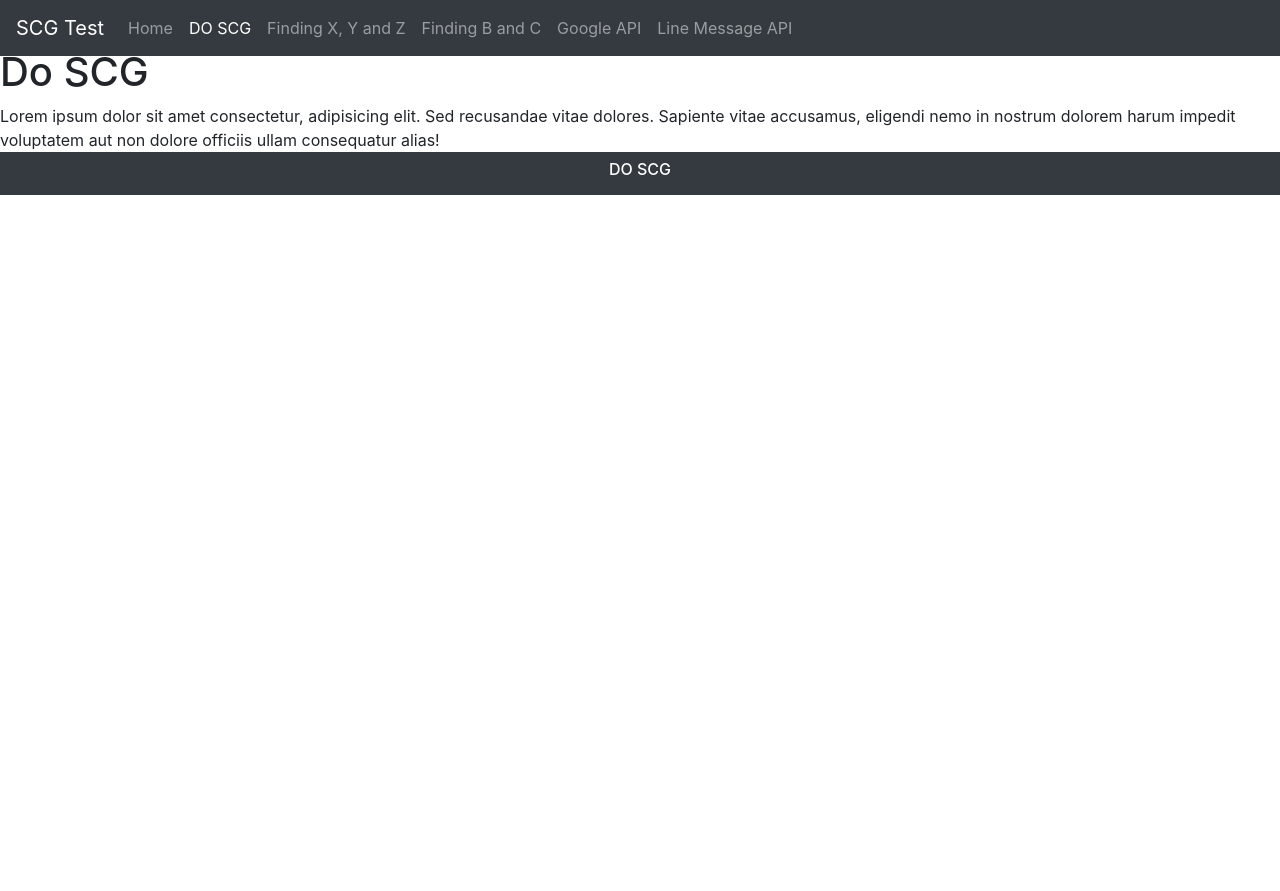
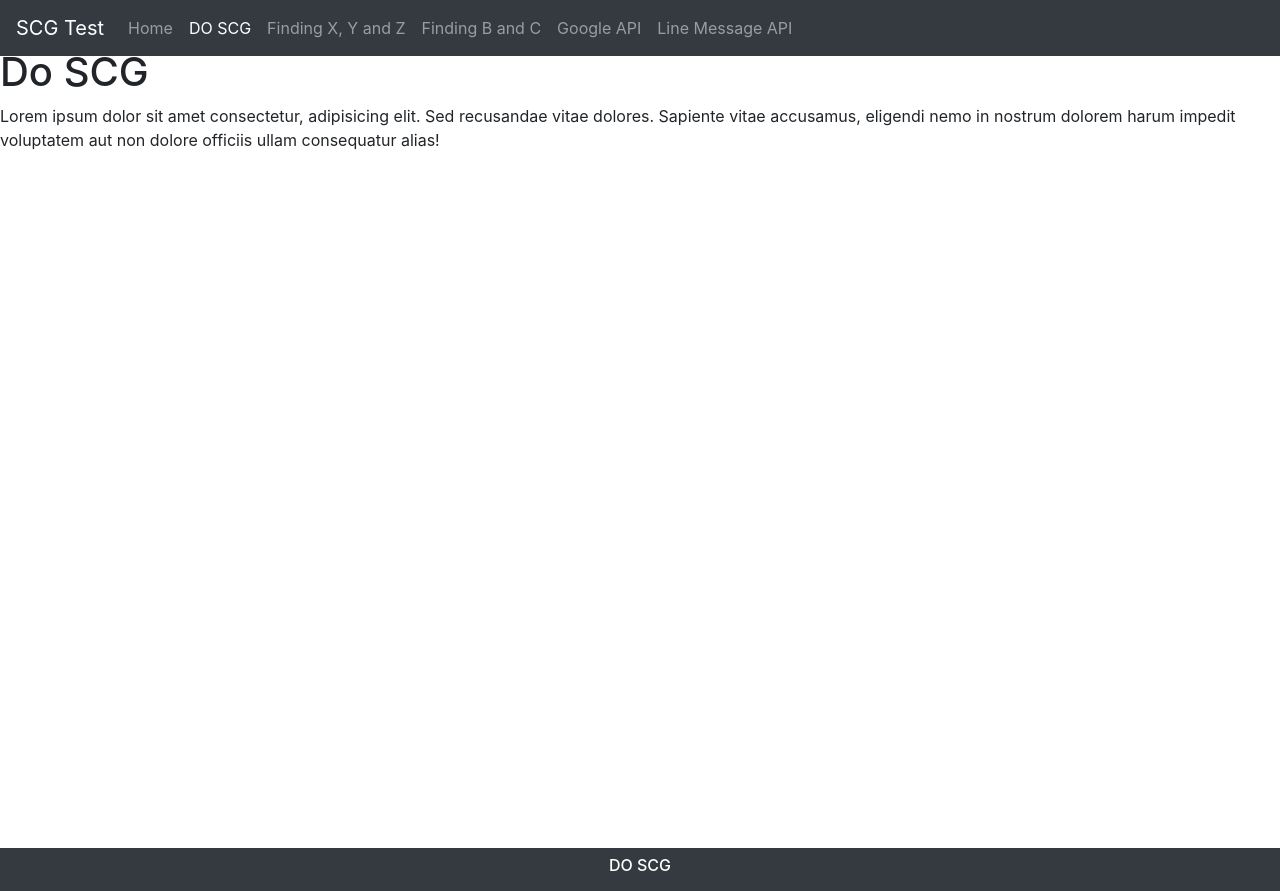
Before and after one commit to realroy/scg-test, a Vue app in the folder web/: page /do-scg in a window 1280 px wide. Before the commit the page ends 800 px from the top, so only its background shows below. Built offline with nearby package versions, Linux system fonts and the light colour scheme.

Commit message:
Fix css in App.

```diff
--- a/web/src/App.vue
+++ b/web/src/App.vue
@@ -3,7 +3,7 @@
     <header>
       <Navbar />
     </header>
-    <main>
+    <main class="main">
       <router-view></router-view>
     </main>
     <Footer></Footer>
@@ -21,3 +21,10 @@ export default {
   }
 };
 </script>
+
+<style scoped>
+  .main {
+    height: 100vh;
+    width: 100vw;
+  }
+</style>
```
